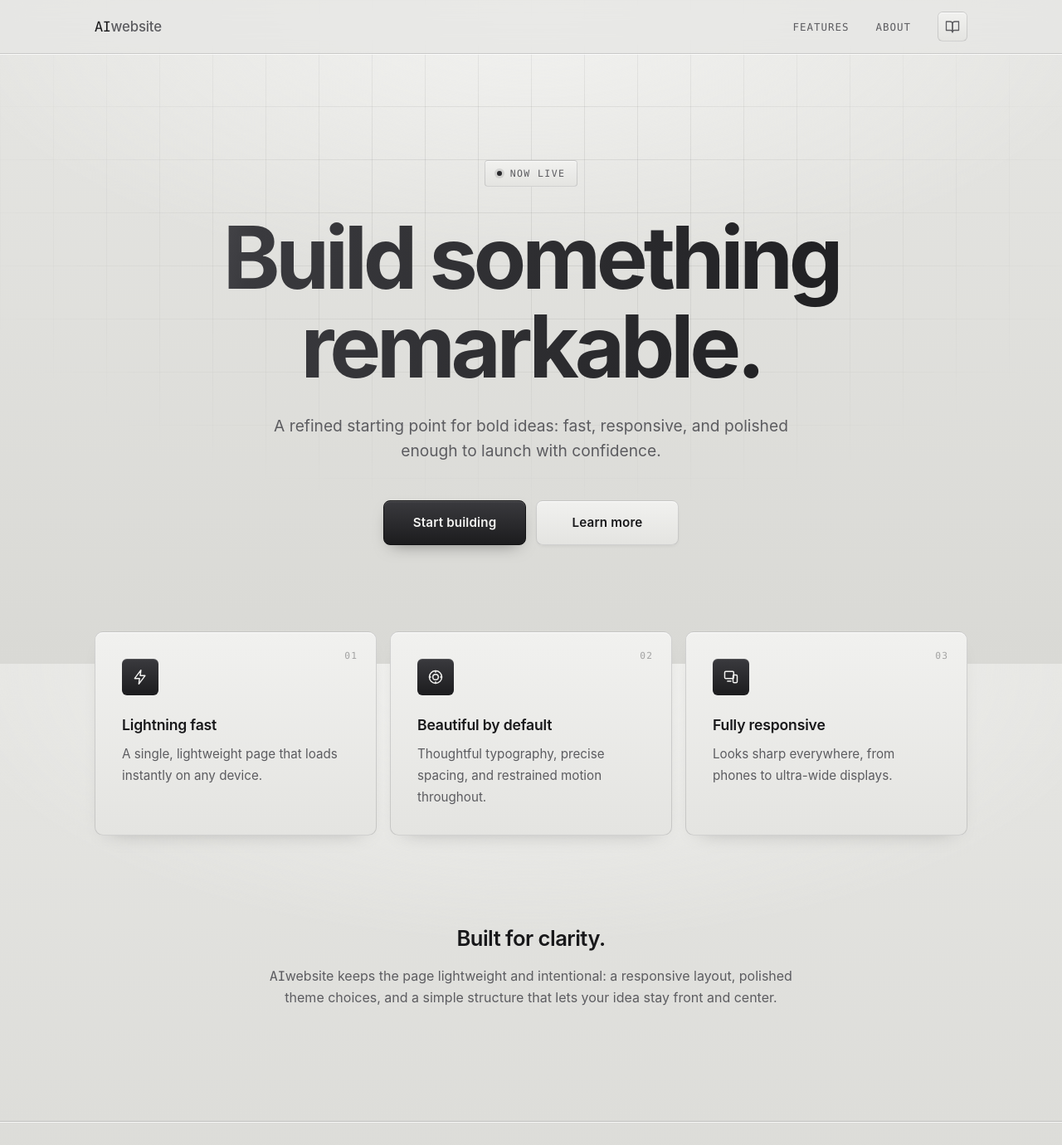
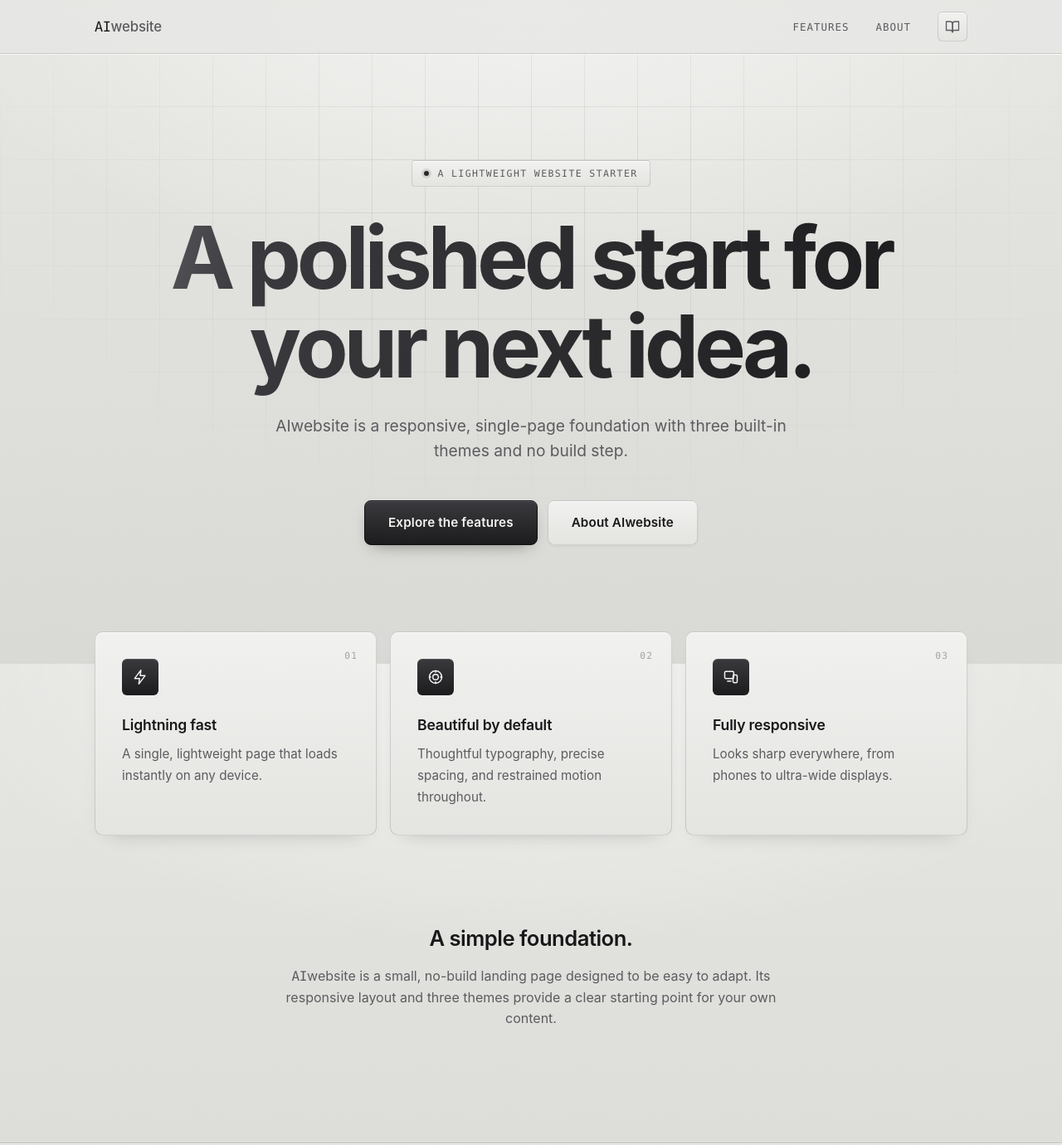
Before and after one commit to ben-ekw/ai-testing, a website: page index.html in a window 1280 px wide. Shown: the top 1380 px of the page at 83% size. Drawn offline with Linux system fonts and the light colour scheme.

Commit message:
Improve initialization fallback and landing copy
Co-Authored-By: LLM
Signed-off-by: Ben <105461985+ben-ekw@users.noreply.github.com>

```diff
--- a/index.html
+++ b/index.html
@@ -114,15 +114,17 @@
 
         <main class="container">
             <section class="hero">
-                <span class="badge">Now live</span>
-                <h1>Build something remarkable.</h1>
+                <span class="badge">A lightweight website starter</span>
+                <h1>A polished start for your next idea.</h1>
                 <p>
-                    A refined starting point for bold ideas: fast, responsive,
-                    and polished enough to launch with confidence.
+                    AIwebsite is a responsive, single-page foundation with three
+                    built-in themes and no build step.
                 </p>
                 <div class="actions">
-                    <a href="#features" class="btn primary">Start building</a>
-                    <a href="#about" class="btn ghost">Learn more</a>
+                    <a href="#features" class="btn primary"
+                        >Explore the features</a
+                    >
+                    <a href="#about" class="btn ghost">About AIwebsite</a>
                 </div>
             </section>
 
@@ -194,12 +196,12 @@
             </section>
 
             <section id="about" class="about">
-                <h2>Built for clarity.</h2>
+                <h2>A simple foundation.</h2>
                 <p>
-                    <span class="brand-ai">AI</span>website keeps the page
-                    lightweight and intentional: a responsive layout, polished
-                    theme choices, and a simple structure that lets your idea
-                    stay front and center.
+                    <span class="brand-ai">AI</span>website is a small, no-build
+                    landing page designed to be easy to adapt. Its responsive
+                    layout and three themes provide a clear starting point for
+                    your own content.
                 </p>
             </section>
         </main>
--- a/js/main.js
+++ b/js/main.js
@@ -51,3 +51,7 @@ document.addEventListener("click", (e) => {
         setMenuOpen(false);
     }
 });
+
+// Only reveal controls after all handlers are installed. If this script fails to load,
+// mobile navigation remains visible and JavaScript-only controls stay hidden.
+document.documentElement.classList.add("app-ready");
--- a/js/theme-init.js
+++ b/js/theme-init.js
@@ -1,9 +1,4 @@
 // Runs as a blocking script in <head>, before the body renders.
-
-// Mark that JavaScript is running. CSS only collapses the mobile menu and shows the
-// JavaScript-driven controls (theme toggle, menu button) under .js, so the page stays
-// usable when scripts are disabled or main.js fails to load.
-document.documentElement.classList.add("js");
 
 // Apply a saved theme before first paint to avoid a flash of the wrong theme.
 try {
--- a/theme/theme.css
+++ b/theme/theme.css
@@ -531,7 +531,7 @@ footer a:hover {
     nav ul {
         gap: 20px;
     }
-    .js .menu-toggle {
+    .app-ready .menu-toggle {
         display: grid;
         place-items: center;
         width: 36px;
@@ -555,7 +555,7 @@ footer a:hover {
         width: 18px;
         height: 18px;
     }
-    .js nav ul {
+    .app-ready nav ul {
         display: none;
         position: absolute;
         top: 64px;
@@ -571,10 +571,10 @@ footer a:hover {
             inset 0 1px 0 var(--highlight),
             0 12px 28px -10px rgba(0, 0, 0, 0.5);
     }
-    .js nav.menu-open ul {
+    .app-ready nav.menu-open ul {
         display: flex;
     }
-    .js nav a.link {
+    .app-ready nav a.link {
         display: block;
         padding: 10px 12px;
     }
@@ -606,9 +606,8 @@ footer a:hover {
     }
 }
 
-/* Controls that need JavaScript are hidden until theme-init.js marks the page with .js,
-   so a page without scripts doesn't show buttons that do nothing. */
-html:not(.js) .theme-toggle,
-html:not(.js) .menu-toggle {
+/* Keep JavaScript-only controls hidden until main.js has installed their handlers. */
+html:not(.app-ready) .theme-toggle,
+html:not(.app-ready) .menu-toggle {
     display: none;
 }
```
Also changed, not shown: README.md.
